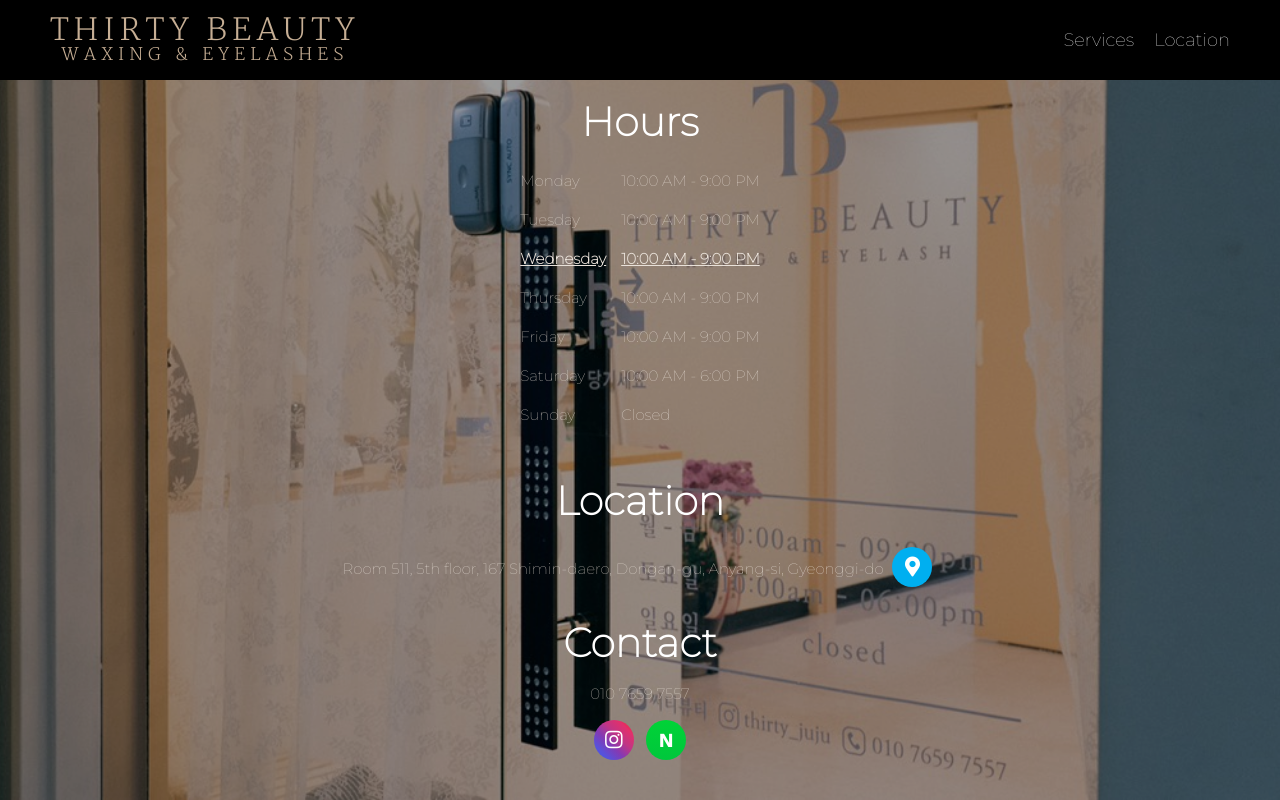
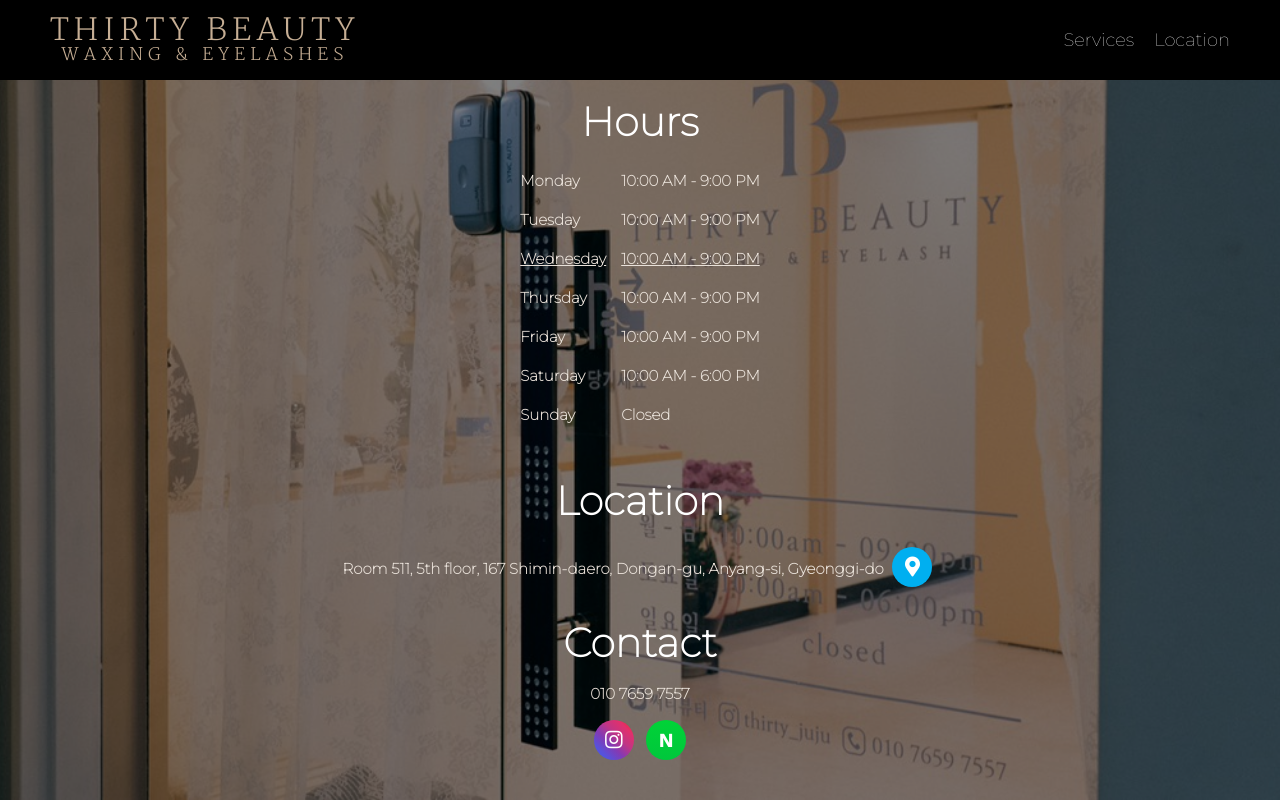
Before and after one commit to tdj182/thirty-beauty, a website: page index.html in a window 1280 px wide. Drawn offline with nearby package versions, Linux system fonts and the light colour scheme.

Commit message:
increased font-weight

```diff
--- a/sass/_base.scss
+++ b/sass/_base.scss
@@ -1,20 +1,3 @@
-/*
-COLORS
-
-Primary: #eb2f64
-Primary light: #FF3366
-Primary dark: #BA265D
-
-Grey light 1: #faf9f9
-Grey light 2: #f4f2f2
-Grey light 3: #f0eeee
-Grey light 4: #ccc
-
-Grey dark 1: #333
-Grey dark 2: #777
-Grey dark 3: #999
-
-*/
 
 :root {
   --color-primary: #c6ae94;
@@ -24,7 +7,7 @@ Grey dark 3: #999
   --color-black: black;
   --color-white: white;
 
-  --section-background-color: rgba(0,0,0, .4);
+  --section-background-color: rgba(0,0,0, .5);
   --component-padding: .7rem 2rem;
 
   --title-size: 3rem;
--- a/sass/_components.scss
+++ b/sass/_components.scss
@@ -114,6 +114,7 @@ table {
   padding-top: 0;
   color: var(--color-primary-light);
   font-size: 1.5rem;
+  font-weight: 700;
   border-spacing: 15px;
 }
 
@@ -127,6 +128,7 @@ tr:first-child {
 .location {
   margin-top: 1rem;
   font-size: 1.5rem;
+  font-weight: 700;
   border-radius: 5px;
   color: var(--color-primary-light);
   text-align: center;
@@ -145,6 +147,7 @@ tr:first-child {
 .contact {
   margin-top: 1rem;
   font-size: 1.5rem;
+  font-weight: 700;
   border-radius: 5px;
   color: var(--color-primary-light);
   text-align: center;
```
Also changed, not shown: css/style.css.
